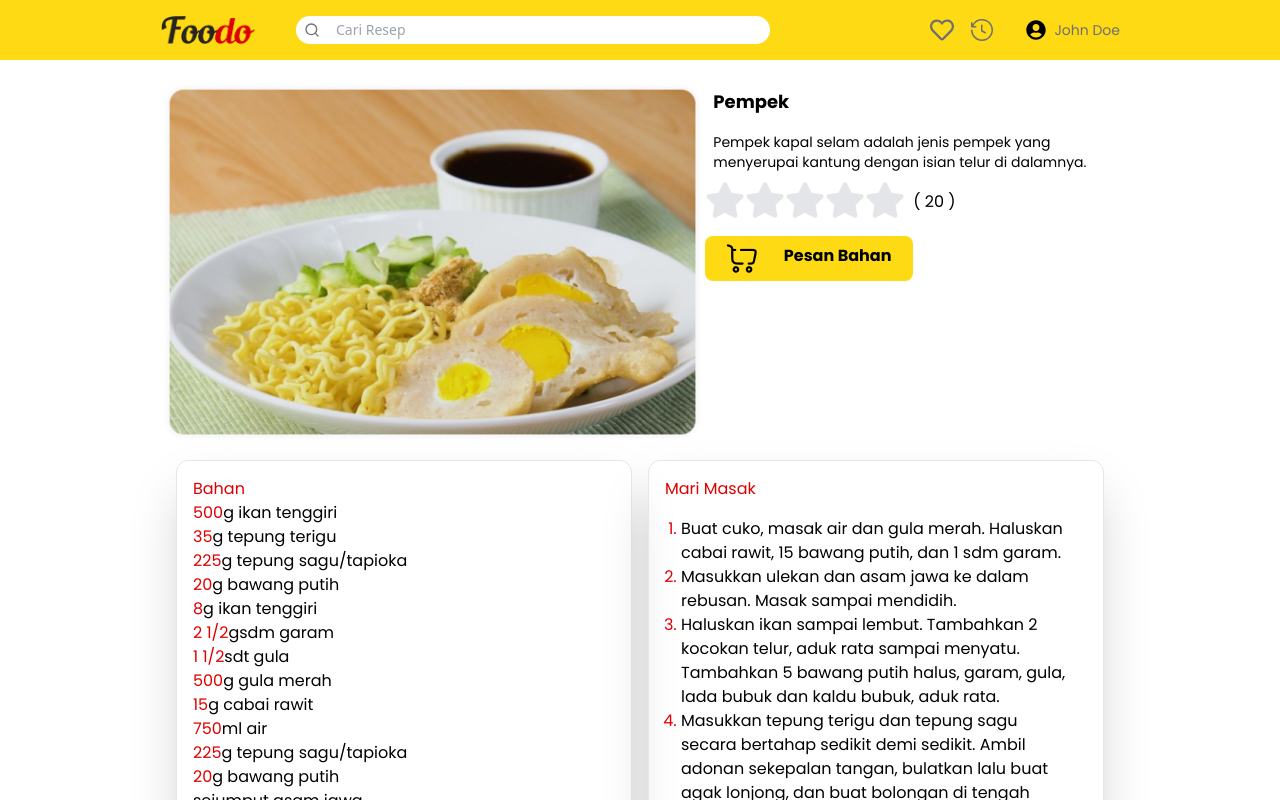
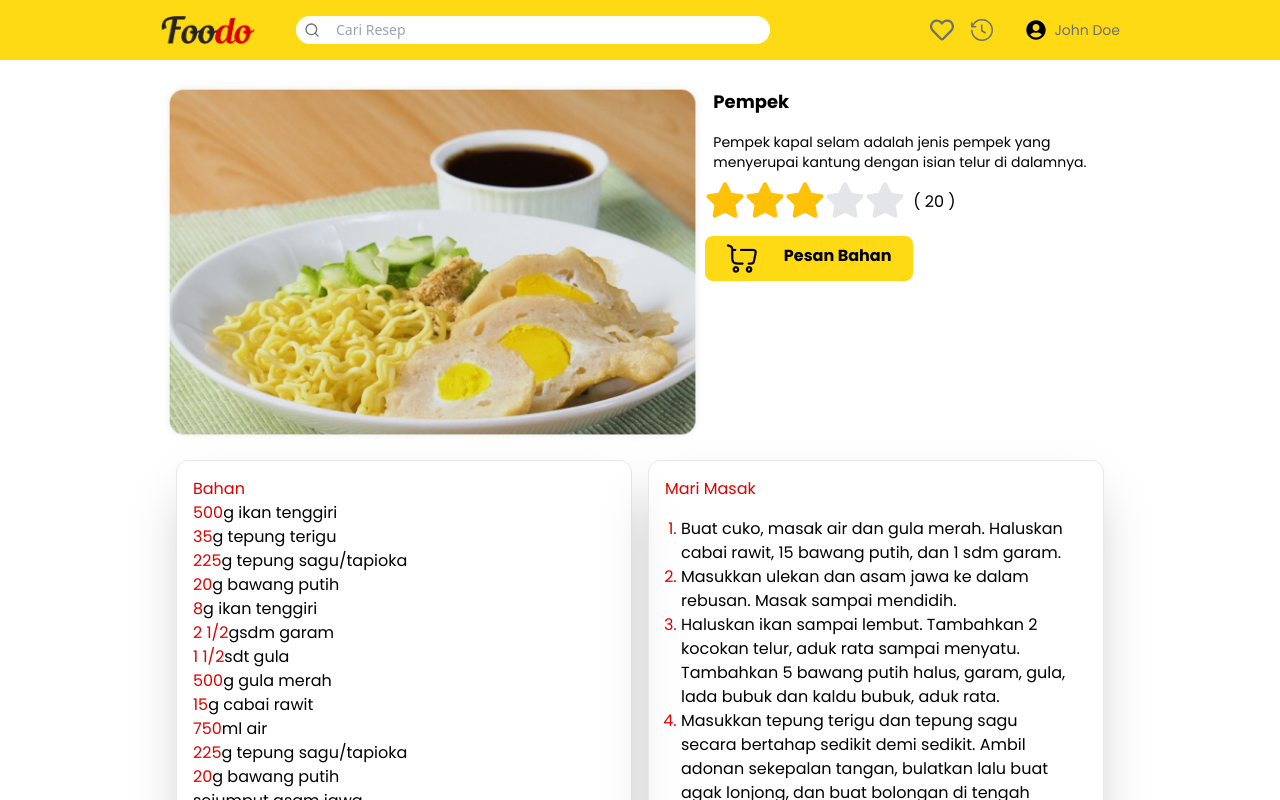
Before and after one commit to IbrhmSptra/React-FrontEnd, a React (Vite) app: page /Recipepage in a window 1280 px wide. Shown: the top 800 px of the page. Built offline with nearby package versions, Linux system fonts and the light colour scheme.

Commit message:
revisi star rating dan ganti nama component

```diff
--- /dev/null
+++ b/src/components/RatingFood.jsx
@@ -0,0 +1,17 @@
+import React from "react";
+import { FaStar } from "react-icons/fa";
+
+const RatingFood = () => {
+  return (
+    <div className="flex">
+      <FaStar size={40} color="#ffc107" />
+      <FaStar size={40} color="#ffc107" />
+      <FaStar size={40} color="#ffc107" />
+      <FaStar size={40} color="#e4e5e9" />
+      <FaStar size={40} color="#e4e5e9" />
+      <p className="ml-2 pt-1 flex items-center">( 20 )</p>
+  </div>
+  );
+};
+
+export default RatingFood;
--- a/src/components/StarRating.jsx
+++ /dev/null
@@ -1,25 +0,0 @@
-import React, { useState } from "react";
-import { FaStar } from "react-icons/fa";
-
-const StarRating = () => {
-  const [rating, setRating] = useState(null);
-  const [hover, setHover] = useState(null);
-  return (
-    <div className="flex">
-      {[...Array(5)].map((star, index) => {
-        const currentRating = index + 1;
-
-        return (
-        <label>
-          <input type="radio" name="rating" value={currentRating} className="hidden" onClick={() => setRating(currentRating)} />
-          <FaStar size={40} className="cursor-pointer" color={currentRating <= (hover || rating) ? "#ffc107" : "#e4e5e9"} onMouseEnter={() => setHover(currentRating)} onMouseLeave={() => setHover(null)}/>
-        </label>
-        )
-             })}
-             <p className="ml-2 pt-1 flex items-center">( 20 )</p>
-
-  </div>
-  );
-};
-
-export default StarRating;
--- a/src/pages/Recipepage.jsx
+++ b/src/pages/Recipepage.jsx
@@ -6,7 +6,7 @@ import RecipeDescription from "../components/RecipeDescription";
 import RecipeIngridients from "../components/RecipeIngridients";
 import CookingMethod from "../components/CookingMethode";
 import IngridientsButtonOrder from "../components/IngridientsButtonOrder";
-import StarRating from "../components/StarRating";
+import RatingFood from "../components/RatingFood";
 
 
 const Recipepage = () => {
@@ -18,7 +18,7 @@ const Recipepage = () => {
         <RecipePageCard src={pempek}/>
     <div>
         <RecipeDescription namamenu={"Pempek"} shortdescription={" Pempek kapal selam adalah jenis pempek yang menyerupai kantung dengan isian telur di dalamnya."}/>
-    <StarRating />
+    <RatingFood />
     <IngridientsButtonOrder />
     </div>
      </div>
```
Also changed, not shown: src/components/FeatureRating.jsx (added).
